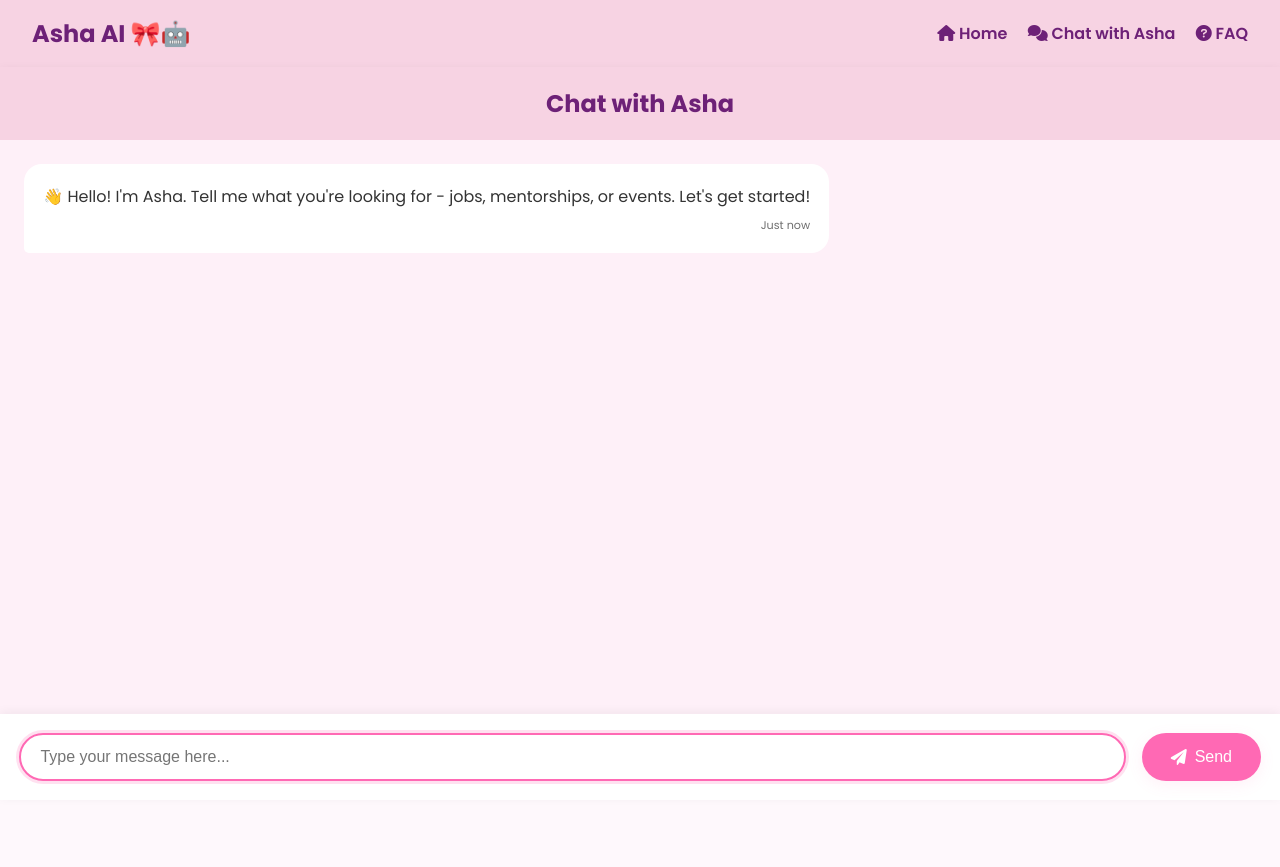
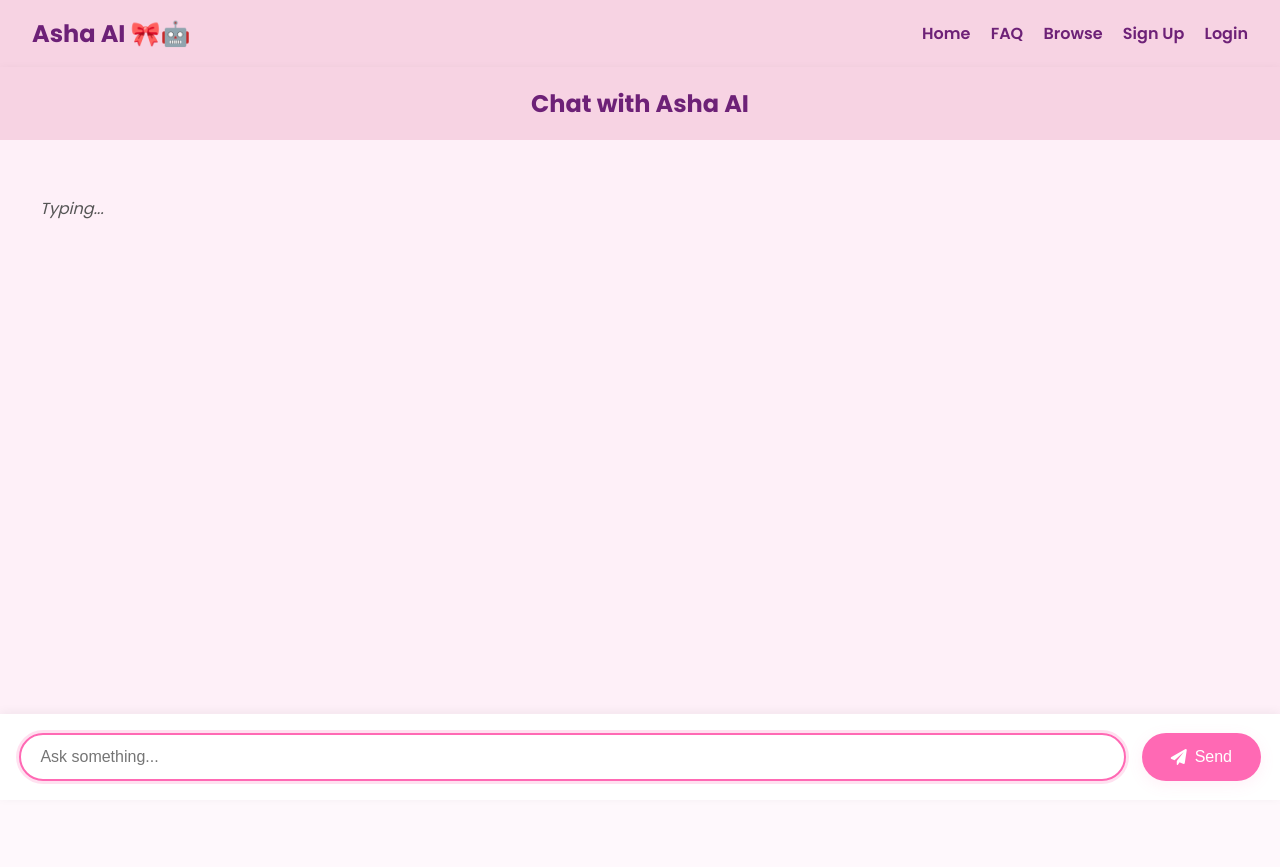
Before and after one commit to sanyagupta31/asha, a Flask app: page /chat in a window 1280 px wide. Run offline with Flask 3, Linux system fonts and the light colour scheme.

Commit message:
Update chat.html

```diff
--- a/frontend/templates/chat.html
+++ b/frontend/templates/chat.html
@@ -165,145 +165,84 @@
             <span>Asha AI <span aria-label="ribbon and robot emoji" role="img">🎀🤖</span></span>
         </div>
         <div class="navbar-links" role="toolbar" aria-label="Main navigation">
-            <a href="/" tabindex="0"><i class="fas fa-home" aria-hidden="true"></i> Home</a>
-            <a href="/chat" tabindex="0"><i class="fas fa-comments" aria-hidden="true"></i> Chat with Asha</a>
-            <a href="/faq" tabindex="0"><i class="fas fa-question-circle" aria-hidden="true"></i> FAQ</a>
+            <a href="/" tabindex="0">Home</a>
+            <a href="/faq" tabindex="0">FAQ</a>
+            <a href="/browse" tabindex="0">Browse</a>
+            <a href="/signup" tabindex="0">Sign Up</a>
+            <a href="/login" tabindex="0">Login</a>
         </div>
     </nav>
+    <div class="chat-container">
+        <div class="chat-header">Chat with Asha AI</div>
+        <div class="chat-window" id="chat-window" role="region" aria-live="polite">
+            <div id="message-container"></div>
+            <div class="typing-indicator" id="typing-indicator" aria-live="polite">Typing...</div>
+        </div>
+        <div class="chat-input-area">
+            <input type="text" id="user-input" placeholder="Ask something..." aria-label="Type your message" autofocus>
+            <button id="send-btn" aria-label="Send message"><i class="fas fa-paper-plane"></i> Send</button>
+        </div>
+    </div>
+    <script>
+        const userInput = document.getElementById('user-input');
+        const sendButton = document.getElementById('send-btn');
+        const messageContainer = document.getElementById('message-container');
+        const typingIndicator = document.getElementById('typing-indicator');
+        const sessionID = Date.now().toString(); // Unique session ID
 
-    <main class="chat-container" aria-label="Chat with Asha">
-        <div class="chat-header" id="chatHeader">Chat with Asha</div>
-        <div class="chat-window" id="chatWindow" aria-live="polite" aria-atomic="false" tabindex="0">
-            <div class="chat-message bot-message" style="opacity: 1;">
-                👋 Hello! I'm Asha. Tell me what you're looking for - jobs, mentorships, or events. Let's get started!
-                <div class="message-time">Just now</div>
-            </div>
-            <div class="typing-indicator" id="typingIndicator" aria-live="polite" aria-label="Asha is typing" style="display: none;">
-                <span>Asha is typing</span>
-                <span aria-hidden="true">.</span>
-                <span aria-hidden="true">.</span>
-                <span aria-hidden="true">.</span>
-            </div>
-        </div>
+        const sendMessage = async (message) => {
+            if (!message.trim()) return;
 
-        <form class="chat-input-area" id="chatForm" autocomplete="off" aria-label="Send a message to Asha">
-            <input type="text" id="userInput" placeholder="Type your message here..." aria-label="Type your message" autocomplete="off" required>
-            <button type="submit" aria-label="Send message">
-                <i class="fas fa-paper-plane" aria-hidden="true"></i> Send
-            </button>
-        </form>
-    </main>
+            // Add user message to the chat window
+            const userMessageElem = document.createElement('div');
+            userMessageElem.classList.add('chat-message', 'user-message');
+            userMessageElem.textContent = message;
+            messageContainer.appendChild(userMessageElem);
+            messageContainer.scrollTop = messageContainer.scrollHeight;
 
-    <script>
-        // If using Flask/Jinja2 template, session_id will be injected
-        const sessionId = "{{ session_id }}" || (Date.now().toString());
+            userInput.value = '';
+            typingIndicator.setAttribute('aria-live', 'polite');
 
-        function getCurrentTime() {
-            const now = new Date();
-            return now.toLocaleTimeString([], { hour: '2-digit', minute: '2-digit' });
-        }
+            // Show typing indicator while waiting for bot reply
+            setTimeout(async () => {
+                try {
+                    const response = await fetch('/api/chat', {
+                        method: 'POST',
+                        headers: { 'Content-Type': 'application/json' },
+                        body: JSON.stringify({ session_id: sessionID, message: message })
+                    });
 
-        // Accessibility: focus management
-        document.addEventListener('keydown', function(event) {
-            if (event.key === "Escape") {
-                document.getElementById('userInput').focus();
+                    const data = await response.json();
+
+                    // Hide typing indicator and display bot response
+                    typingIndicator.setAttribute('aria-live', 'off');
+                    const botMessageElem = document.createElement('div');
+                    botMessageElem.classList.add('chat-message', 'bot-message');
+                    botMessageElem.textContent = data.reply || 'Sorry, I could not process your request.';
+                    messageContainer.appendChild(botMessageElem);
+                    messageContainer.scrollTop = messageContainer.scrollHeight;
+                } catch (error) {
+                    typingIndicator.setAttribute('aria-live', 'off');
+                    const errorElem = document.createElement('div');
+                    errorElem.classList.add('error-message');
+                    errorElem.textContent = 'Something went wrong, please try again later.';
+                    messageContainer.appendChild(errorElem);
+                    messageContainer.scrollTop = messageContainer.scrollHeight;
+                }
+            }, 1000);
+        };
+
+        sendButton.addEventListener('click', () => {
+            const message = userInput.value;
+            sendMessage(message);
+        });
+
+        userInput.addEventListener('keydown', (e) => {
+            if (e.key === 'Enter') {
+                const message = userInput.value;
+                sendMessage(message);
             }
         });
-
-        // Keyboard accessibility for input and send
-        document.getElementById('chatForm').addEventListener('submit', function(event) {
-            event.preventDefault();
-            sendMessage();
-        });
-
-        function handleKeyPress(event) {
-            if (event.key === 'Enter' && !event.shiftKey) {
-                event.preventDefault();
-                sendMessage();
-            }
-        }
-
-        document.getElementById('userInput').addEventListener('keydown', handleKeyPress);
-
-        function sendMessage() {
-            const userInput = document.getElementById('userInput');
-            const chatWindow = document.getElementById('chatWindow');
-            const typingIndicator = document.getElementById('typingIndicator');
-            const message = userInput.value.trim();
-
-            if (message === '') return;
-
-            addMessage('user', message);
-            userInput.value = '';
-            userInput.setAttribute('aria-busy', 'true');
-            typingIndicator.style.display = 'block';
-            chatWindow.scrollTop = chatWindow.scrollHeight;
-
-            fetch("https://asha-ai-backend.onrender.com",{
-                method: 'POST',
-                headers: { 'Content-Type': 'application/json' },
-                body: JSON.stringify({
-                    session_id: sessionId,
-                    message: message
-                })
-            })
-            .then(response => {
-                if (!response.ok) throw new Error('Network response was not ok');
-                console.log('Response:', response.json());
-                return response.json();
-            })
-            .then(data => {
-                typingIndicator.style.display = 'none';
-                userInput.setAttribute('aria-busy', 'false');
-                if (data.reply) {
-                    addMessage('bot', data.reply);
-                } else if (data.error) {
-                    showError("Sorry, I encountered an error. Please try again.");
-                    console.error(data.error);
-                }
-            })
-            .catch(error => {
-                typingIndicator.style.display = 'none';
-                userInput.setAttribute('aria-busy', 'false');
-                showError("Sorry, I'm having trouble connecting. Please try again later.");
-                console.error('Error:', error);
-            });
-        }
-
-        function addMessage(sender, message) {
-            const chatWindow = document.getElementById('chatWindow');
-            const messageDiv = document.createElement('div');
-            messageDiv.className = `chat-message ${sender}-message`;
-            messageDiv.innerHTML = formatMessage(message) +
-                `<div class="message-time">${getCurrentTime()}</div>`;
-            chatWindow.insertBefore(messageDiv, document.getElementById('typingIndicator'));
-            setTimeout(() => { messageDiv.style.opacity = '1'; }, 10);
-            chatWindow.scrollTop = chatWindow.scrollHeight;
-        }
-
-        function showError(msg) {
-            const chatWindow = document.getElementById('chatWindow');
-            const errorDiv = document.createElement('div');
-            errorDiv.className = 'error-message';
-            errorDiv.setAttribute('role', 'alert');
-            errorDiv.textContent = msg;
-            chatWindow.appendChild(errorDiv);
-            chatWindow.scrollTop = chatWindow.scrollHeight;
-        }
-
-        function formatMessage(message) {
-            // Simple markdown to HTML conversion
-            return message
-                .replace(/\*\*(.*?)\*\*/g, '<strong>$1</strong>')  // Bold
-                .replace(/\*(.*?)\*/g, '<em>$1</em>')              // Italic
-                .replace(/\[(.*?)\]\((.*?)\)/g, '<a href="$2" target="_blank">$1</a>')  // Links
-                .replace(/\n/g, '<br>');  // New lines
-        }
-
-        // Auto-focus input on page load
-        window.onload = function() {
-            document.getElementById('userInput').focus();
-        };
     </script>
 </body>
 </html>
```
